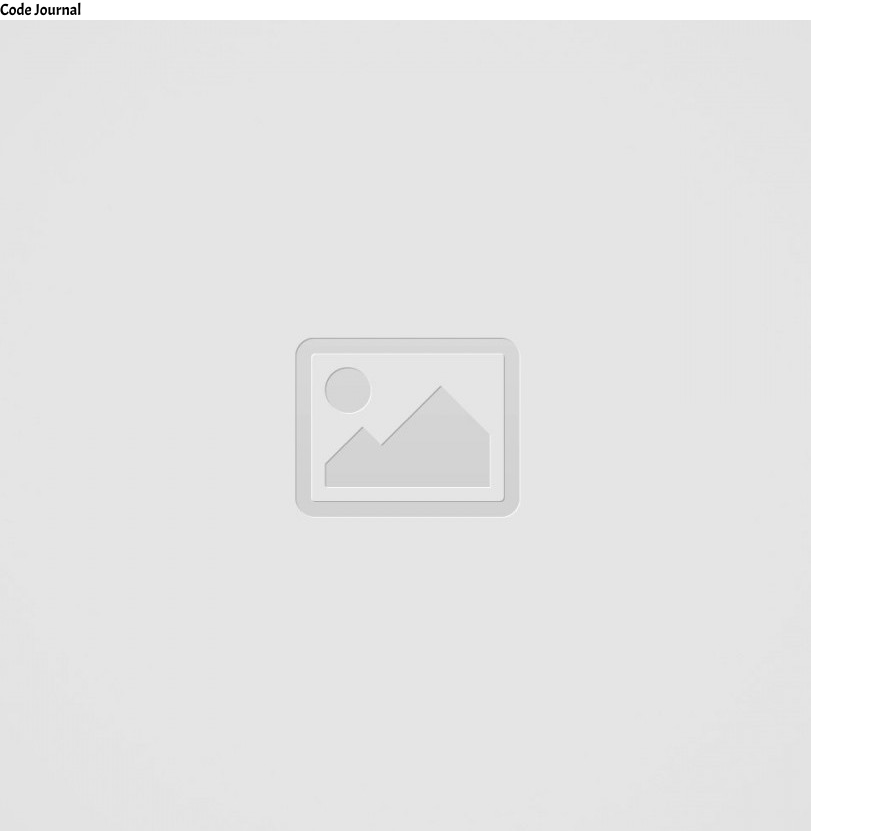
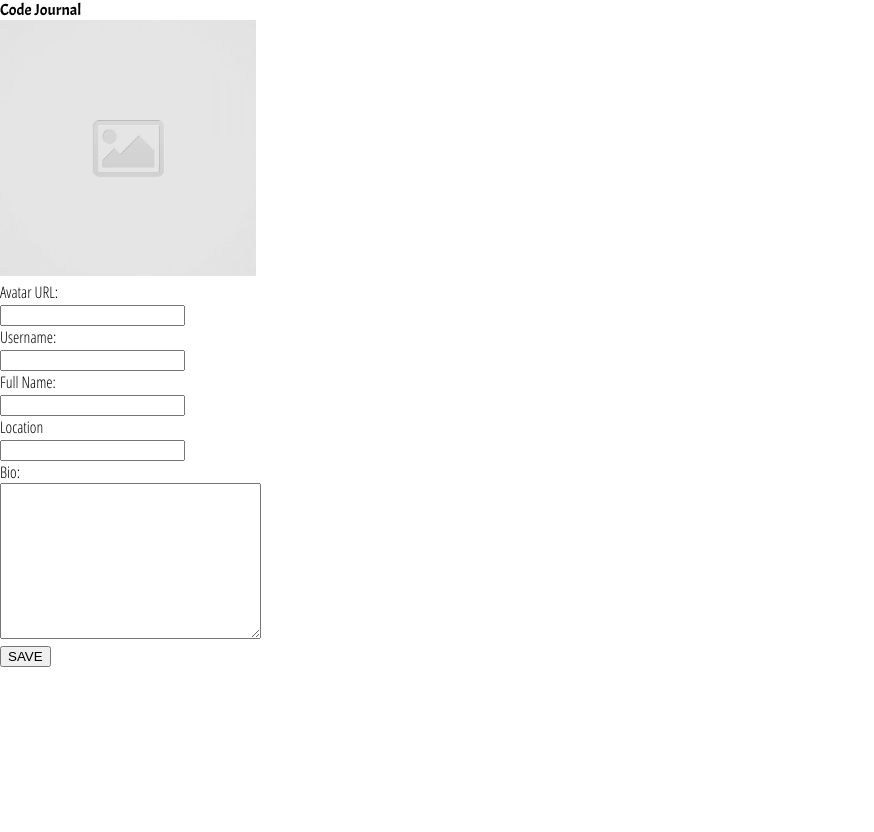
Before and after one commit to Jazzmine-Jimenez/code-journal, a website: page index.html in a window 1280 px wide. Shown: the top 832 px of the page, without its empty margins (0-874 px from the left). After the commit the page ends 800 px from the top, so only its background shows below. Drawn offline with Linux system fonts and the light colour scheme.

```diff
--- a/css/styles.css
+++ b/css/styles.css
@@ -6,3 +6,11 @@
 header {
   font-family: 'Acme', sans-serif;
 }
+
+form {
+  font-family: 'Open Sans Condensed', sans-serif;
+}
+
+#avatarImage {
+  width: 20%;
+}
```
